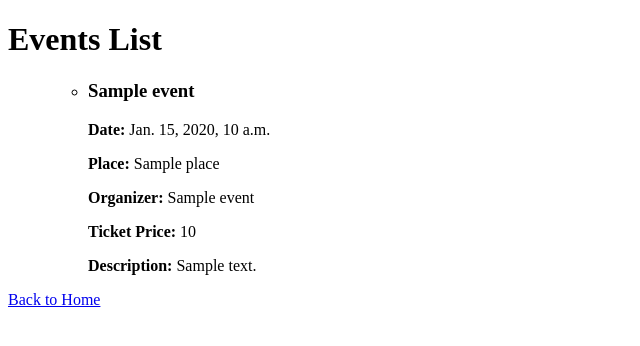
After one commit to Kaspr-whtev/EventAllDist, a Django app: template EventOrganizer/EventOrganizer/templates/show_events.html in a window 1280 px wide. The commit adds this page. Shown: the top 346 px of the page, without its empty margins (0-640 px from the left). Run offline with Django 4.2, Linux system fonts and the light colour scheme; the template is opened without the code that fills it: most values are stand-ins (such as "Sample title", 1, 10 or a date in 2020).

Commit message:
bug fixy i troche zmian

```diff
--- a/EventAuth/EventAuth/settings.py
+++ b/EventAuth/EventAuth/settings.py
@@ -25,7 +25,7 @@ SECRET_KEY = 'django-insecure-zkwdr7o58jatudsufsqj=vn)fg@1zo6t$zl^^+ahf1kda*_2+f
 # SECURITY WARNING: don't run with debug turned on in production!
 DEBUG = True
 
-ALLOWED_HOSTS = []
+ALLOWED_HOSTS = ['host.docker.internal', '127.0.0.1', '127.0.0.1:8000', 'localhost', 'eventparticipant', 'eventorganizer']
 
 
 SITE_ID = 2
--- a/EventOrganizer/EventOrganizer/forms.py
+++ b/EventOrganizer/EventOrganizer/forms.py
@@ -4,4 +4,4 @@ from .models import Event
 class EventForm(forms.ModelForm):
     class Meta:
         model = Event
-        fields = ['date', 'place', 'organizer_name', 'ticket_price']
+        fields = ['date', 'place', 'organizer_name', 'ticket_price', 'name', 'description']
--- a/EventOrganizer/EventOrganizer/models.py
+++ b/EventOrganizer/EventOrganizer/models.py
@@ -4,7 +4,7 @@ class Event(models.Model):
     date = models.DateTimeField()
     place = models.CharField(max_length=100)
     organizer_name = models.CharField(max_length=100)
-    ticket_price = models.DecimalField(max_digits=10, decimal_places=2)
+    ticket_price = models.DecimalField(max_digits=10, decimal_places=2, default=0.0)
     name = models.CharField(max_length=255, default="")
     description = models.TextField(default="", null=True)
 
--- a/EventOrganizer/EventOrganizer/templates/org_home.html
+++ b/EventOrganizer/EventOrganizer/templates/org_home.html
@@ -1,17 +1,21 @@
 <!-- templates/EventOrganizer/home.html -->
 <!DOCTYPE html>
 <html lang="en">
+
 <head>
     <meta charset="UTF-8">
     <meta name="viewport" content="width=device-width, initial-scale=1.0">
     <title>Event Organizer - Home</title>
 </head>
+
 <body>
     <h1>Welcome to Event Organizer</h1>
     <p>This is the home page of our event organizer application.</p>
     <a href={{path}}>Create Event</a>
     <br>
     <br>
-    <h2>Upcoming Events</h2>
+    <a href={{path_show_events}}>Upcoming Events</a>
+
 </body>
+
 </html>
--- /dev/null
+++ b/EventOrganizer/EventOrganizer/templates/show_events.html
@@ -0,0 +1,33 @@
+<!DOCTYPE html>
+<html lang="en">
+
+<head>
+    <meta charset="UTF-8">
+    <meta name="viewport" content="width=device-width, initial-scale=1.0">
+    <title>Event Organizer - Show Events</title>
+</head>
+
+<body>
+    <h1>Events List</h1>
+    <ul>
+        {% if events %}
+        <ul>
+            {% for event in events %}
+            <li>
+                <h3>{{ event.name }}</h3>
+                <p><strong>Date:</strong> {{ event.date }}</p>
+                <p><strong>Place:</strong> {{ event.place }}</p>
+                <p><strong>Organizer:</strong> {{ event.organizer_name }}</p>
+                <p><strong>Ticket Price:</strong> {{ event.ticket_price }}</p>
+                <p><strong>Description:</strong> {{ event.description }}</p>
+            </li>
+            {% endfor %}
+        </ul>
+        {% else %}
+        <p>No upcoming events.</p>
+        {% endif %}
+    </ul>
+    <a href={{path_org_home}}>Back to Home</a>
+</body>
+
+</html>
--- a/EventOrganizer/EventOrganizer/urls.py
+++ b/EventOrganizer/EventOrganizer/urls.py
@@ -15,7 +15,7 @@ Including another URLconf
     2. Add a URL to urlpatterns:  path('blog/', include('blog.urls'))
 """
 from django.urls import path
-from .views import EventViewSet, create_event_form, organizer_home_page
+from .views import EventViewSet, create_event_form, organizer_home_page, show_events
 
 urlpatterns = [
     path('organizer/api/org_home', organizer_home_page, name='org_home'),
@@ -30,5 +30,7 @@ urlpatterns = [
         'delete': 'delete_event'
     })),
     path('organizer/api/create/', create_event_form, name='create-event'),
+    path('organizer/api/show-events/', show_events, name='show-events'),
+
 
 ]
--- a/EventOrganizer/EventOrganizer/views.py
+++ b/EventOrganizer/EventOrganizer/views.py
@@ -64,4 +64,8 @@ def create_event_form(request):
 
 
 def organizer_home_page(request):
-    return render(request, 'org_home.html', context={"path": '/organizer/api/create/'})
+    return render(request, 'org_home.html', context={"path": '/organizer/api/create/', "path_show_events": '/organizer/api/show-events/'})
+
+def show_events(request):
+    events = Event.objects.all()
+    return render(request, 'show_events.html', context={'events': events, 'path_org_home': '/organizer/api/org_home'})
--- a/EventParticipant/EventParticipant/models.py
+++ b/EventParticipant/EventParticipant/models.py
@@ -5,4 +5,4 @@ class Event(models.Model):
     date = models.DateTimeField()
     place = models.CharField(max_length=100)
     name = models.CharField(max_length=255, default="")
-    ticket_price = models.DecimalField(max_digits=10, decimal_places=2)
+    ticket_price = models.DecimalField(max_digits=10, decimal_places=2, default=0.0)
--- a/EventParticipant/EventParticipant/templates/par_home.html
+++ b/EventParticipant/EventParticipant/templates/par_home.html
@@ -3,11 +3,11 @@
 <head>
     <meta charset="UTF-8">
     <meta name="viewport" content="width=device-width, initial-scale=1.0">
-    <title>Event Organizer - Home</title>
+    <title>Event Participant - Home</title>
 </head>
 <body>
-    <h1>Welcome to Event Organizer</h1>
-    <p>This is the home page of our event organizer application.</p>
+    <h1>Welcome to Event Participant</h1>
+    <p>This is the home page of our event participant application.</p>
     <a href={{path_show_events}}>Show Events</a>
     <br>
     <br>
--- a/EventParticipant/EventParticipant/templates/show_events.html
+++ b/EventParticipant/EventParticipant/templates/show_events.html
@@ -4,7 +4,7 @@
 <head>
     <meta charset="UTF-8">
     <meta name="viewport" content="width=device-width, initial-scale=1.0">
-    <title>Event Organizer - Show Events</title>
+    <title>Event Participant - Show Events</title>
 </head>
 
 <body>
--- a/EventParticipant/EventParticipant/urls.py
+++ b/EventParticipant/EventParticipant/urls.py
@@ -20,7 +20,7 @@ from .views import participant_home_page, show_events, show_event_details, payme
 urlpatterns = [
     path('participant/api/par_home', participant_home_page, name='org_home'),
     path('participant/api/show-events/', show_events, name='show-events'),
-    path('participant/api/get_event/', get_event, name='get_event'),
+    path('api/get_event/', get_event, name='get_event'),
     path('participant/api/show-events/<int:event_id>', show_event_details, name='show_event_details'),
     path('api/payment-success/<int:event_id>', payment_successful, name='payment_successful'),
     path('api/payment-failed/<int:event_id>', payment_failed, name='payment_failed'),
--- a/EventParticipant/EventParticipant/views.py
+++ b/EventParticipant/EventParticipant/views.py
@@ -19,7 +19,7 @@ def show_events(request):
 @csrf_exempt
 def get_event(request):
     print("create event form", request.method, request.POST)
-    if request.method == 'POST':
+    if request.method == "POST":
         data = request.POST.dict()
         print(data)
         data["name"] = data.pop("organizer_name", "")
```
Also changed, not shown: docker-compose.yml (+15 -6 lines), EventAuth/db.sqlite3, EventOrganizer/EventOrganizer/migrations/0003_alter_event_ticket_price.py (added), EventOrganizer/db.sqlite3, EventParticipant/EventParticipant/migrations/0004_alter_event_ticket_price.py (added), EventParticipant/db.sqlite3.
